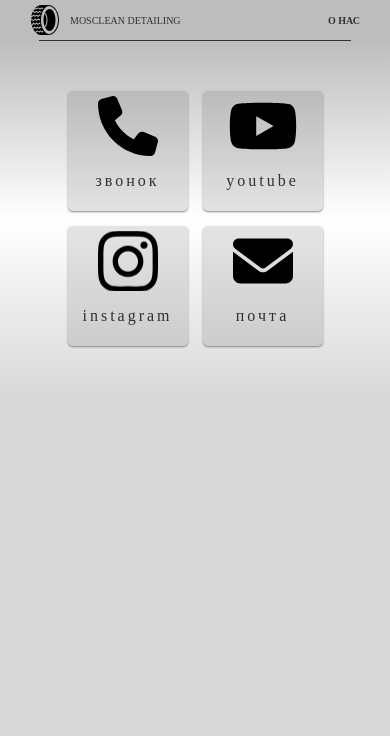
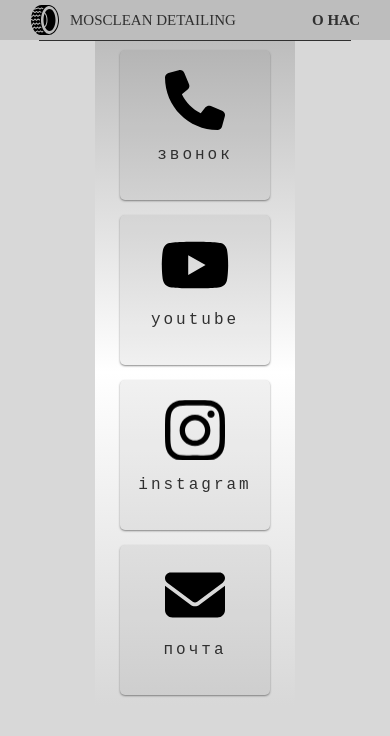
Before and after one commit to Arsen4ik/mosclean-detailing, a website: page Main-links/contact.html in a window 390 px wide. Drawn offline with Linux system fonts and the light colour scheme; a web font is replaced by a local one.

Commit message:
стилизация

```diff
--- a/Main-links/contact.css
+++ b/Main-links/contact.css
@@ -70,11 +70,13 @@
 
 section {
     width: 100%;
+    height: calc(100vh - 100px);
     background-image: linear-gradient(rgb(189,189,189), white, rgb(216, 216, 216));
     display: flex;
     flex-direction: row;
     flex-wrap: wrap;
     justify-content: space-evenly;
+    box-sizing: border-box;
     align-items: center;
     padding: 50px 0;
     letter-spacing: 3px;
@@ -84,7 +86,7 @@
 section>a>div {
     width: 200px;
     height: 200px;
-    background-color: rgba(0, 0, 0, 0.1);
+    background-color: rgba(0, 0, 0, 0.05);
     display: flex;
     flex-direction: column;
     justify-content: center;
@@ -101,6 +103,7 @@
 section div p {
     color: rgb(48, 48, 48);
     font-size: x-large;
+    font-family: Andale Mono, monospace;
 }
 section div div {
     width: 100px;
@@ -136,7 +139,7 @@
     section {
         padding: 10px 0;
         width: 100vw;
-        height: 60vh;
+        height: calc(100vh - 40px);
         display: grid;
         grid-template-columns: repeat(2, auto);
         grid-template-rows: repeat(2, auto);
@@ -152,23 +155,34 @@
         width: 100px;
         height: 100px;
     }
+    section div p {
+        font-size: large;
+    }
 }
 
 @media screen and (max-width: 540px){
+    header a{
+        font-size: 15px;
+    }
     section {
         padding: 10px 0;
-        width: 100vw;
-        height: 40vh;
-        display: grid;
+        width: 200px;
+        height: auto;
+        /* display: grid;
         grid-template-columns: repeat(2, auto);
-        grid-template-rows: repeat(2, auto);
+        grid-template-rows: repeat(2, auto); */
+        display: flex;
+        flex-direction: column;
         justify-content: center;
-        align-content: center;
+        flex-wrap: wrap;
+        /* align-content: center; */
         gap: 15px;
+        margin-left: auto;
+        margin-right: auto;
     }
     section>a>div {
-        width: 120px;
-        height: 120px;
+        width: 150px;
+        height: 150px;
     }
     section div div {
         width: 60px;
--- a/Main-links/contact.html
+++ b/Main-links/contact.html
@@ -15,7 +15,7 @@
 <body>
     <header>
         <nav>
-            <a href="../index.html" class="logo0"><div class="logo"></div><div>MOSCLEAN DETAILING</div></a>
+            <a href="../index.html" class="logo0"><div class="logo"></div><p>MOSCLEAN DETAILING</p></a>
             <ul class="menu">
                 <!-- <li><a href="header-links/ourProjects.html">наши работы</a></li> -->
                 <li><a href="../Main-links/about.html">О НАС</a></li>
--- a/options/options.css
+++ b/options/options.css
@@ -1,6 +1,10 @@
 * {
     font-family: 'Kelly Slab';
     /* font-family: 'Ruslan Display'; */
+}
+
+header a {
+    font-family: 'Gill Sans', 'Gill Sans MT', Calibri, 'Trebuchet MS', sans-serif;
 }
 
 .zaglav {
@@ -9,7 +13,6 @@
     justify-content: center;
     flex-direction: column;
     font-size: x-large;
-    text-shadow: black 1px 1px;
     margin-bottom: 50px;
     padding: 0 20px;
 }
@@ -55,7 +58,6 @@
 }
 
 .primer {
-    /* background-color: rgb(236, 236, 236); */
     display: flex;
     justify-content: center;
     align-items: center;
@@ -66,7 +68,6 @@
     margin-left: auto;
     margin-right: auto;
     font-size: xx-large;
-    /* border-radius: 10px; */
     border-left: 10px rgb(71, 71, 71) solid;
     border-right: 10px rgb(71, 71, 71) solid;
     border-radius: 10px;
@@ -94,12 +95,6 @@
     text-shadow: 2px 2px rgb(82, 82, 82);
 }
 
-/* footer {
-    position: relative;
-    width: 100%;
-    bottom: 0;
-} */
-
 
 @media screen and (min-width: 539px) and (max-width: 992px) {
     .primer {
@@ -115,18 +110,10 @@
         margin-top: 283px;
     }
 }
-/* @media screen and (width: 768px) {
-    footer {
-        margin-top: 127px;
+@media screen and (max-width: 540px){
+    header a {
+        font-size: small;
     }
-}
-@media screen and (width: 912px) {
-    footer {
-        margin-top: 471px;
-    }
-}
-*/
-@media screen and (max-width: 540px){
     .primer {
         height: 100px;
         width: 200px;
@@ -143,58 +130,21 @@
         margin-top: 76px;
     }
     .zaglav>p:first-child {
-        font-size: small;
+        font-size: x-large;
+    }
+    .zaglav>p:last-child {
+        font-size: large;
     }
     .primers>p {
-        font-size: small;
+        font-size: large;
     }
     header ul{
         padding-left: 0;
     }
 }
 
- /* @media screen and (width: 414px){
-    footer {
-        margin-top: 342px;
-    }
-}
-@media screen and (width: 375px){
-    footer {
-        margin-top: 113px;
-    }
-}
-@media screen and (width: 390px){
-    footer {
-        margin-top: 248px;
-    }
-}
-@media screen and (width: 393px){
-    footer {
-        margin-top: 297px;
-    }
-}
-@media screen and (width: 360px){
-    footer {
-        margin-top: 186px;
-    }
-}
-@media screen and (width: 412px){
-    footer {
-        margin-top: 361px;
-    }
-}  */
 @media screen and (width: 280px){
-    /* footer {
-        margin-top: 174px;
-    } */
     .primer {
         height: 75px;
     }
 }
-/* @media screen and (width: 412px) or (width: 360px) or (width: 393px) or (width: 390px) or (width: 375px) or (width: 414px) {
-    footer {
-        position: absolute;
-        width: 100%;
-        bottom: 0;
-    }
-} */
--- a/style.css
+++ b/style.css
@@ -1,6 +1,7 @@
 * {
-    font-family: 'Kelly Slab';
     /* font-family: 'Ruslan Display'; */
+    font-family: 'Gill Sans', 'Gill Sans MT', Calibri, 'Trebuchet MS', sans-serif;
+    font-weight: bold;
 }
 
 body {
@@ -100,6 +101,7 @@
     font-size: 50px;
     margin: 0;
     /* font-family: 'Gill Sans', 'Gill Sans MT', Calibri, 'Trebuchet MS', sans-serif; */
+    font-family: 'Kelly Slab';
     font-weight: bold;
     letter-spacing: 3px;
     text-shadow: 2px 2px rgb(82, 82, 82);
@@ -182,27 +184,36 @@
 }
 .secPict-0 {
     /* width: calc(33% - 42px); */
-    width: 300px;
-    height: 280px;
+    /* padding-top: 50px; */
+    width: 400px;
+    height: 380px;
     background-repeat: no-repeat;
     background-color: whitesmoke;
     border-radius: 10px;
     margin: 7px;
-    padding: 5px 0;
+    padding: 15px 0;
+    box-shadow: 0px 1px 2px 0px rgba(88, 88, 88, 0.7);
 
     display: flex;
     flex-direction: column;
     justify-content: center;
     align-items: center;
 
-    box-shadow: 0px 1px 2px 0px rgba(88, 88, 88, 0.7);
+    transition: all .5s ease-in-out;
+
 }
 .secPict-0:hover {
     transform: scale(1.05);
-    background-color: dimgray;
-    transition: all .5s ease-in-out;
-    box-shadow: 0px 1px 2px 0px rgba(255, 0, 0, 0.7);
+    background-color: rgb(63, 63, 63);
+    box-shadow: 2px 4px 5px 2px rgba(128, 128, 128, 0.7);
 }
+
+.secPict-0:hover>.part1 {
+    /* transition: all .5s ease-in-out;
+    transform: scale(1.2); */
+    opacity: 0.7;
+}
+
 .secPict-0:hover>.part2 {
     color: whitesmoke;
 }
@@ -225,6 +236,8 @@
 }
 .part2 {
     color: rgb(63, 63, 63);
+    padding-top: 10px;
+    margin: 0;
     font-size: large;
     width: 90%;
     height: 10%;
@@ -300,6 +313,10 @@
     flex-direction: column;
 }
 
+#copi {
+    font-family: 'Kelly Slab';
+}
+
 .foot-num {
     max-height: 50px;
 }
@@ -347,7 +364,7 @@
     }
     .secPict-0 {
         width: 250px;
-        height: 200px;
+        height: 240px;
         padding: 0;
     }
     .MI-text1 {
@@ -377,7 +394,9 @@
         font-size: 17px;
     }
     .part2 {
+        padding: 10px 0;
         font-size: 20px;
+        height: 50px;
     }
 }
 
@@ -442,8 +461,12 @@
 
 
 @media screen and (max-width: 538px) {
-    * {
+    /* * {
         font-size: 10px;
+    } */
+
+    .secPict0 {
+        height: 100px;
     }
     .secPict0-p {
         font-size: small;
@@ -476,8 +499,8 @@
         margin-right: auto;
     }
 
-    header div, a {
-        font-size: 8px;
+    header a {
+        font-size: small;
     }
 
     footer {
```
Also changed, not shown: Main-links/about.html (+8 -1 lines), options/option5.html (+4 -1 lines), dist/Main-links/about.html, dist/Main-links/contact.html, dist/index.html, dist/options/option2.html, dist/options/option3.html, dist/options/option4.html, dist/options/option5.html, index.html (line endings or trailing spaces), 2 other files.
